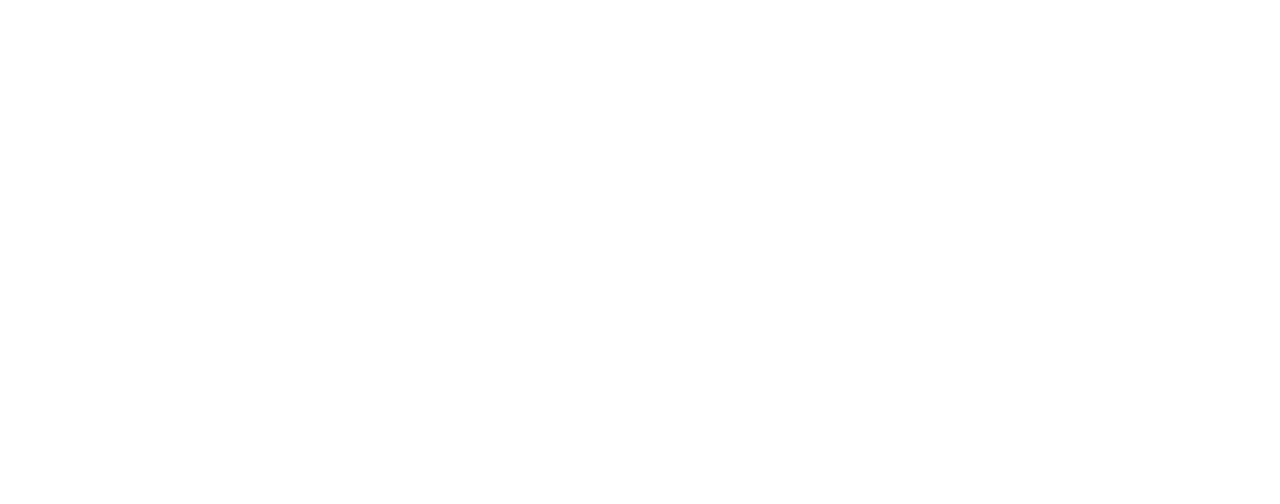
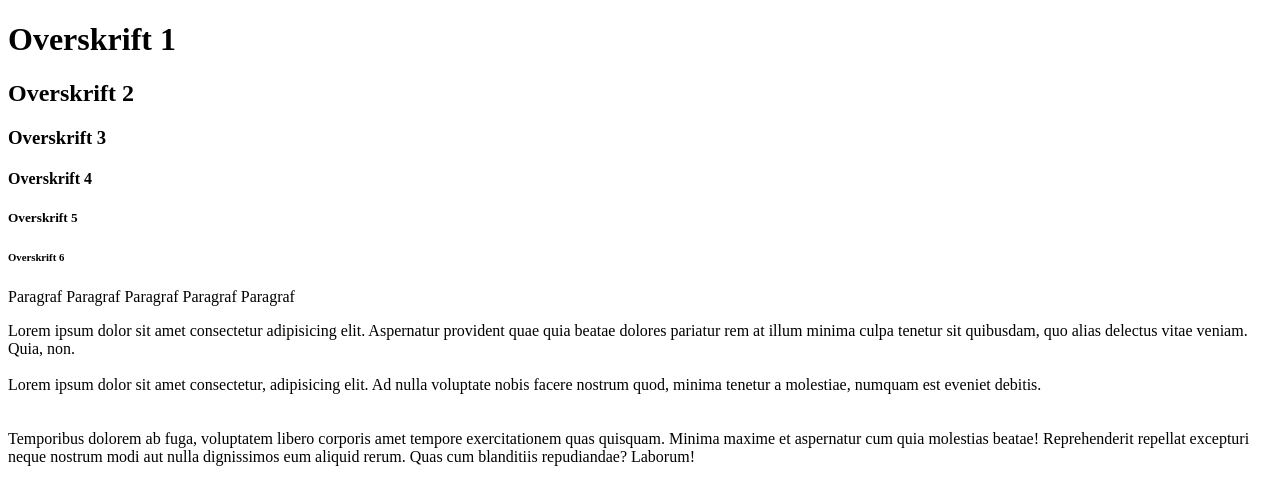
Before and after one commit to hannealvaer/fontenehuset_dag1, a website: page index.html in a window 1280 px wide. Drawn offline with Linux system fonts and the light colour scheme.

Commit message:
added text

```diff
--- a/index.html
+++ b/index.html
@@ -1,11 +1,23 @@
 <!DOCTYPE html>
 <html lang="no">
   <head>
-    <title>Hjem</title>
+    <title>H-j-e-m</title>
     <meta charset="UTF-8" />
     <meta name="viewport" content="width=device-width" />
     <link rel="stylesheet" href="styles.css" />
     <script type="module" src="script.js"></script>
   </head>
-  <body></body>
+  <body>
+  <h1>Overskrift 1</h1>
+  <h2>Overskrift 2</h2>
+  <h3>Overskrift 3</h3>
+  <h4>Overskrift 4</h4>
+  <h5>Overskrift 5</h5>
+  <h6>Overskrift 6</h6>
+    <p>Paragraf Paragraf Paragraf Paragraf Paragraf</p>
+
+    <p>Lorem ipsum dolor sit amet consectetur adipisicing elit. Aspernatur provident quae quia beatae dolores pariatur rem at illum minima culpa tenetur sit quibusdam, quo alias delectus vitae veniam. Quia, non. <br><br>Lorem ipsum dolor sit amet consectetur, adipisicing elit. Ad nulla voluptate nobis facere nostrum quod, minima tenetur a molestiae, numquam est eveniet debitis.
+
+      <br><br><br>Temporibus dolorem ab fuga, voluptatem libero corporis amet tempore exercitationem quas quisquam. Minima maxime et aspernatur cum quia molestias beatae! Reprehenderit repellat excepturi neque nostrum modi aut nulla dignissimos eum aliquid rerum. Quas cum blanditiis repudiandae? Laborum!</p>
+  </body>
 </html>
```
